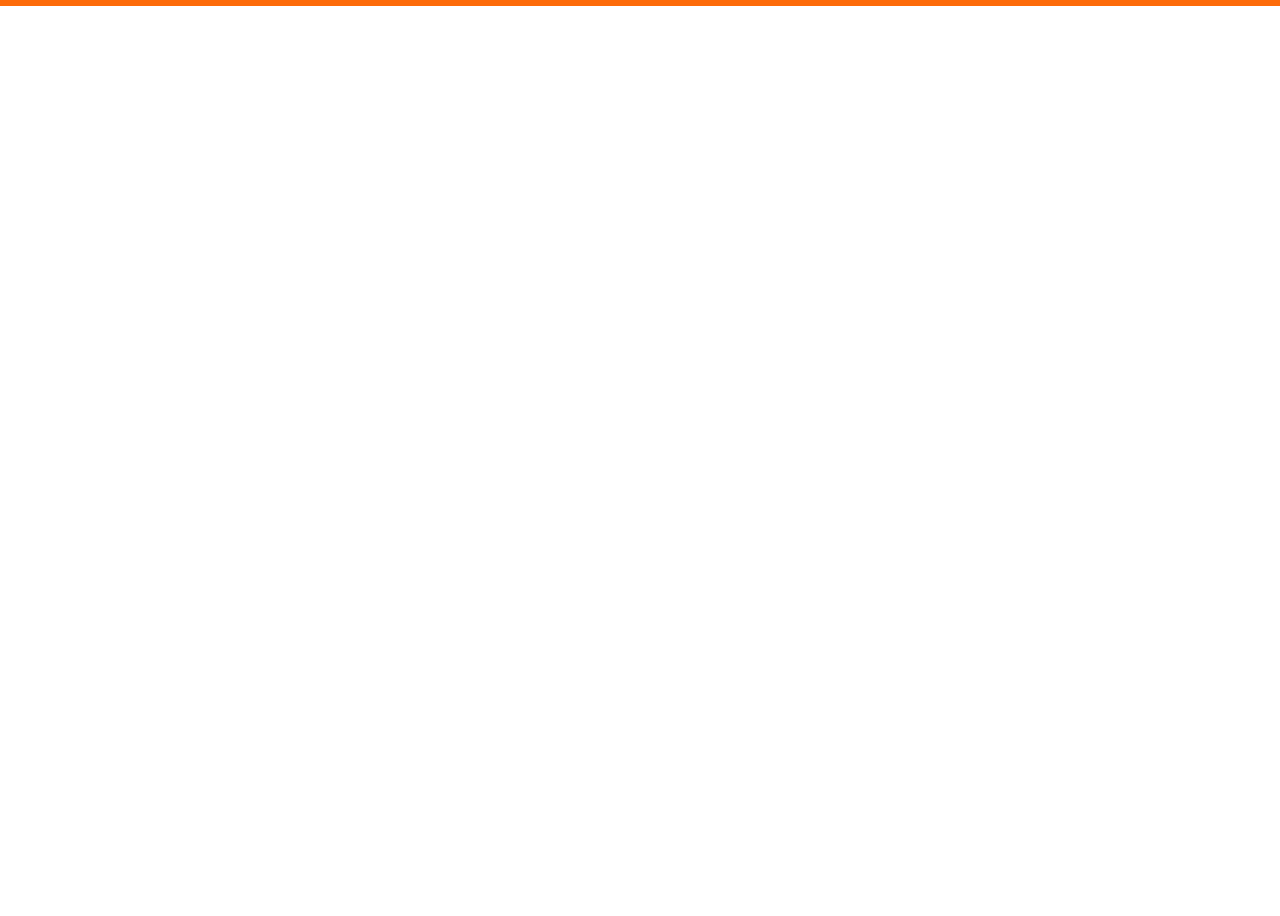
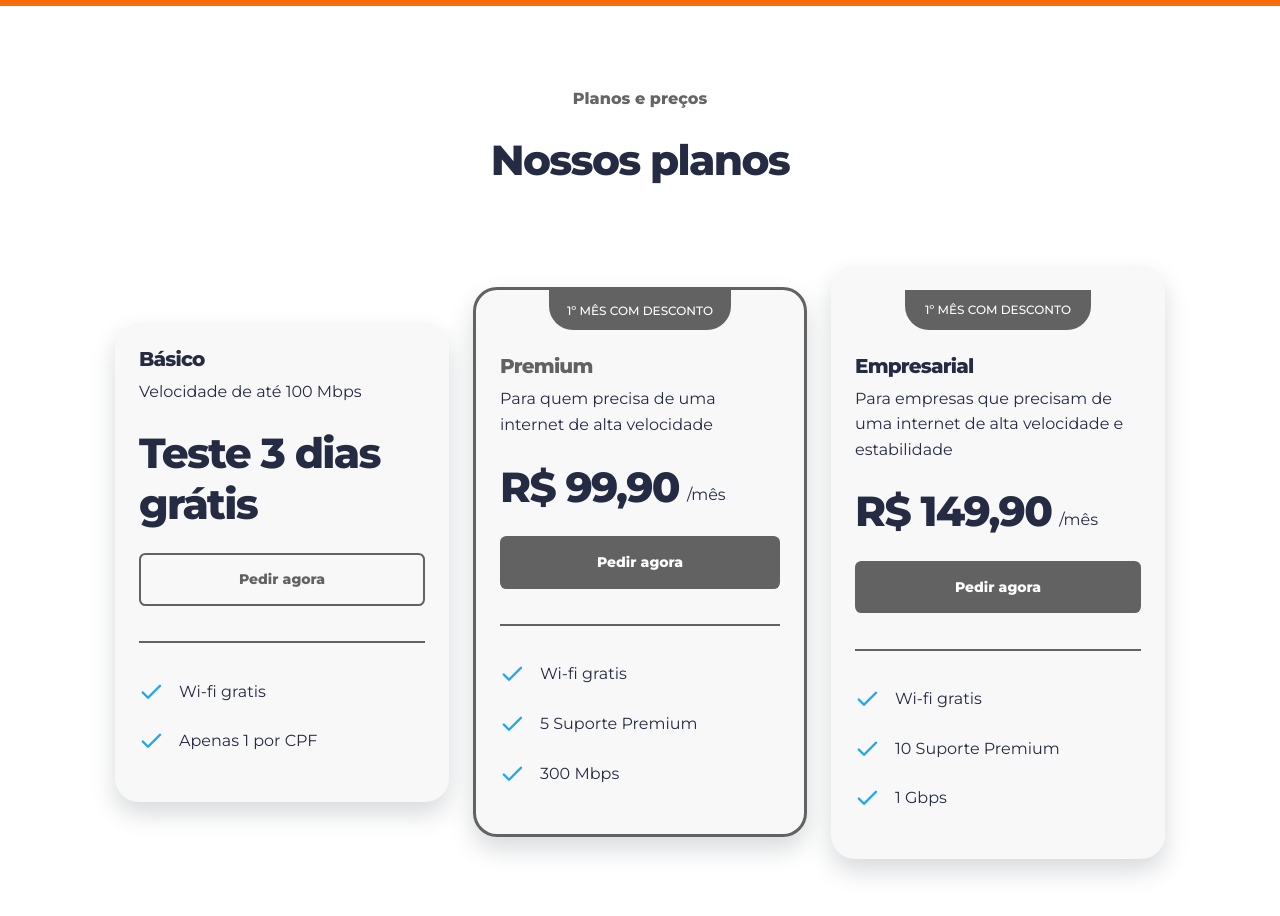
Before and after one commit to wellingtondavies/desenvolvimento-web, a React (Vite) app in the folder Segundobi/FullNet/: page / in a window 1280 px wide. Shown: the part 2560-3476 px from the top of the page. Before the commit the page ends 2566 px from the top, so only its background shows below. Built offline with nearby package versions, Linux system fonts and the light colour scheme.

Commit message:
implementação da section Pricing

```diff
--- a/Segundobi/FullNet/src/pages/Home.tsx
+++ b/Segundobi/FullNet/src/pages/Home.tsx
@@ -5,6 +5,7 @@ import ImageClientOne from "../assets/Elon.png";
 import ImageClientTwo from "../assets/Ryan.png";
 import StarFull from "../assets/Star.png";
 import StarEmpty from "../assets/Star_2.png";
+import Check from "../assets/Check.png";
 import Menu from "../assets/menu.svg";
 import Close from "../assets/close.svg";
 import NetworkLok from "../assets/network_locked.svg";
@@ -17,6 +18,7 @@ import "../styles/hero.css";
 import "../styles/utility.css";
 import "../styles/soluction.css";
 import "../styles/testimonials.css";
+import "../styles/pricing.css";
 import Button from "../components/button";
 import Card from "../components/card";
 
@@ -317,6 +319,90 @@ export default function Home() {
           </div>
         </section>
       </section>
+
+      <section id="pricing" className="container">
+        <header>
+          <p className="desktop-only">Planos e preços</p>
+          <h2>Nossos planos</h2>
+        </header>
+
+        <section className="even-columns gap-1.5">
+          <div className="pricing-card">
+            <span className="plan">
+              <h3>Básico</h3>
+              <p>Velocidade de até 100 Mbps</p>
+            </span>
+            <h2>Teste 3 dias grátis</h2>
+            <Button text="Pedir agora" secondary key="free" />
+            <span className="hr" />
+            <span className="features">
+              <img src={Check} alt="ícone check" width={24} height={24} />
+              <p>Wi-fi gratis</p>
+            </span>
+            <span className="features">
+              <img src={Check} alt="ícone check" width={24} height={24} />
+              <p>Apenas 1 por CPF</p>
+            </span>
+          </div>
+          <div className="pricing-card premium">
+            <span className="bonus">
+              <p>1º MÊS COM DESCONTO</p>
+            </span>
+            <span className="plan">
+              <h3>Premium</h3>
+              <p>Para quem precisa de uma internet de alta velocidade</p>
+            </span>
+            <span className="price">
+              <h2>R$ 99,90</h2>
+              <p>/mês</p>
+            </span>
+            <Button text="Pedir agora" key="premium" />
+            <span className="hr" />
+            <span className="features">
+              <img src={Check} alt="ícone check" width={24} height={24} />
+              <p>Wi-fi gratis</p>
+            </span>
+            <span className="features">
+              <img src={Check} alt="ícone check" width={24} height={24} />
+              <p>5 Suporte Premium</p>
+            </span>
+            <span className="features">
+              <img src={Check} alt="ícone check" width={24} height={24} />
+              <p>300 Mbps</p>
+            </span>
+          </div>
+          <div className="pricing-card empresarial">
+            <span className="bonus">
+              <p>1º MÊS COM DESCONTO</p>
+            </span>
+            <span className="plan">
+              <h3>Empresarial</h3>
+              <p>
+                Para empresas que precisam de uma internet de alta velocidade e
+                estabilidade
+              </p>
+            </span>
+            <span className="price">
+              <h2>R$ 149,90</h2>
+              <p>/mês</p>
+            </span>
+            <Button text="Pedir agora" key="empresarial" />
+            <span className="hr" />
+            <span className="features">
+              <img src={Check} alt="ícone check" width={24} height={24} />
+              <p>Wi-fi gratis</p>
+            </span>
+            <span className="features">
+              <img src={Check} alt="ícone check" width={24} height={24} />
+              <p>10 Suporte Premium</p>
+            </span>
+            <span className="features">
+              <img src={Check} alt="ícone check" width={24} height={24} />
+              <p>1 Gbps</p>
+            </span>
+          </div>
+        </section>
+      </section>
     </>
   );
 }
--- /dev/null
+++ b/Segundobi/FullNet/src/styles/Pricing.css
@@ -0,0 +1,95 @@
+#pricing {
+  display: flex;
+  flex-direction: column;
+  padding-block: 4rem;
+  gap: 2rem;
+
+  header {
+    display: flex;
+    flex-direction: column;
+    gap: 1.5rem;
+    align-items: center;
+
+    :first-child {
+      color: var(--primary-color);
+      font-weight: var(--fw-bold);
+    }
+  }
+
+  .pricing-card {
+    display: flex;
+    flex-direction: column;
+    gap: 1.5rem;
+    align-self: center;
+    height: min-content;
+    padding: 1.5rem 1.5rem 3rem 1.5rem;
+    background-color: var(--light-gray);
+    border-radius: 1.5rem;
+    box-shadow: rgba(58, 68, 78, 0.2) 0px 12px 24px;
+  }
+
+  .hr {
+    height: 1.5px;
+    background-color: var(--primary-color);
+    margin-block: 0.725rem;
+  }
+
+  .features {
+    display: flex;
+    gap: 1rem;
+  }
+
+  .plan {
+    display: flex;
+    flex-direction: column;
+    gap: 0.5rem;
+  }
+
+  .premium {
+    border: solid 0.2rem var(--primary-color);
+    padding: 0rem 1.5rem 3rem 1.5rem;
+
+    .plan > h3 {
+      color: var(--primary-color);
+    }
+  }
+
+  .bonus {
+    display: flex;
+    justify-content: center;
+    align-items: center;
+    background-color: var(--primary-color);
+    width: 65%;
+    height: 2.5rem;
+    align-self: center;
+    border-bottom-left-radius: 1.5rem;
+    border-bottom-right-radius: 1.5rem;
+
+    p {
+      font-size: 12px;
+      font-weight: var(--fw-md);
+      color: var(--light-text-color);
+    }
+  }
+
+  .price {
+    display: flex;
+    align-items: end;
+
+    p {
+      margin-left: 8px;
+      padding-bottom: 4px;
+    }
+  }
+}
+
+@media (width >= 1280px) {
+  #pricing {
+    gap: 5rem;
+    padding-block: 5rem;
+  }
+
+  h3 {
+    font-size: 1.25rem;
+  }
+}
```
Also changed, not shown: Segundobi/FullNet/src/assets/check.png (added).
